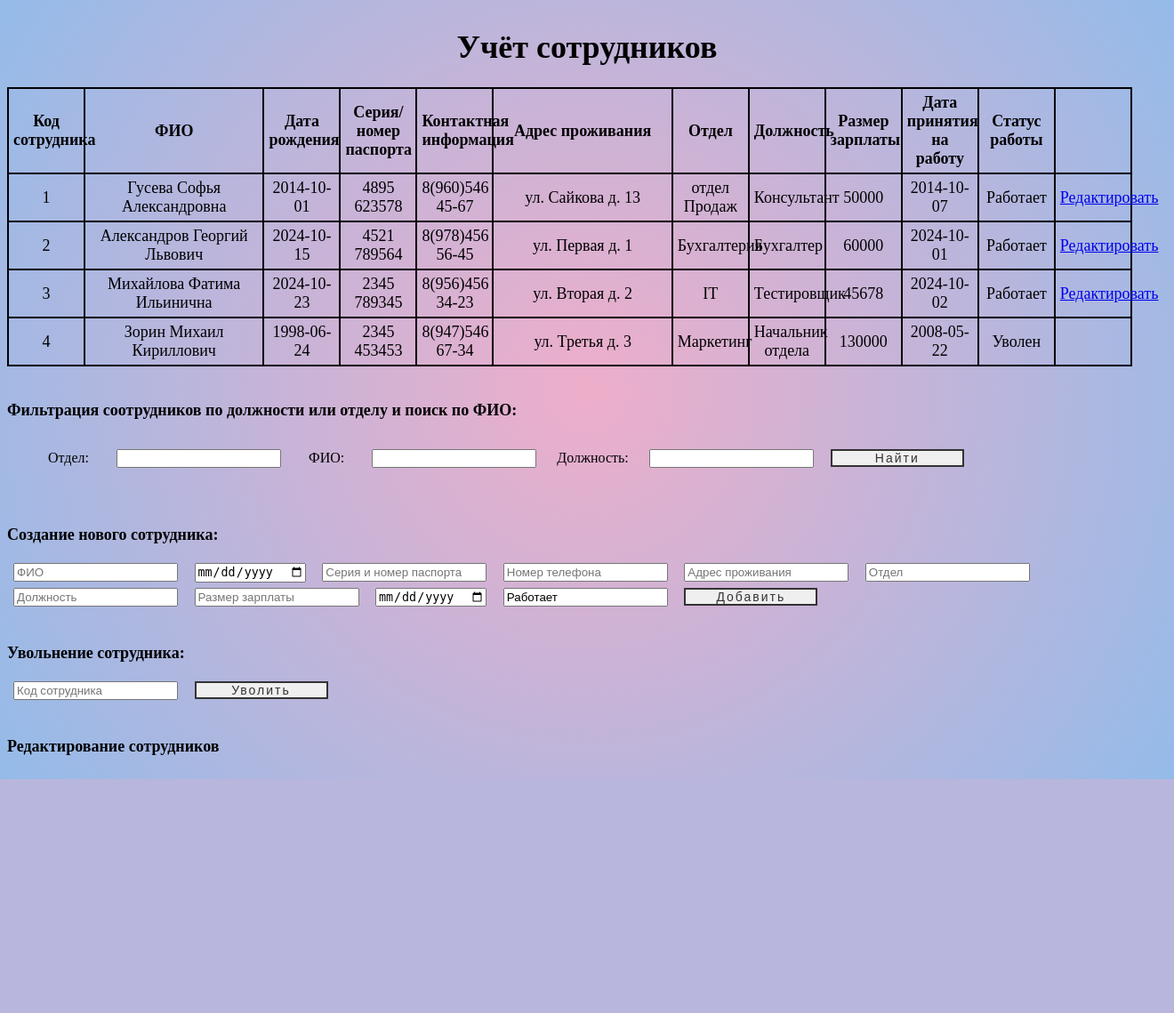
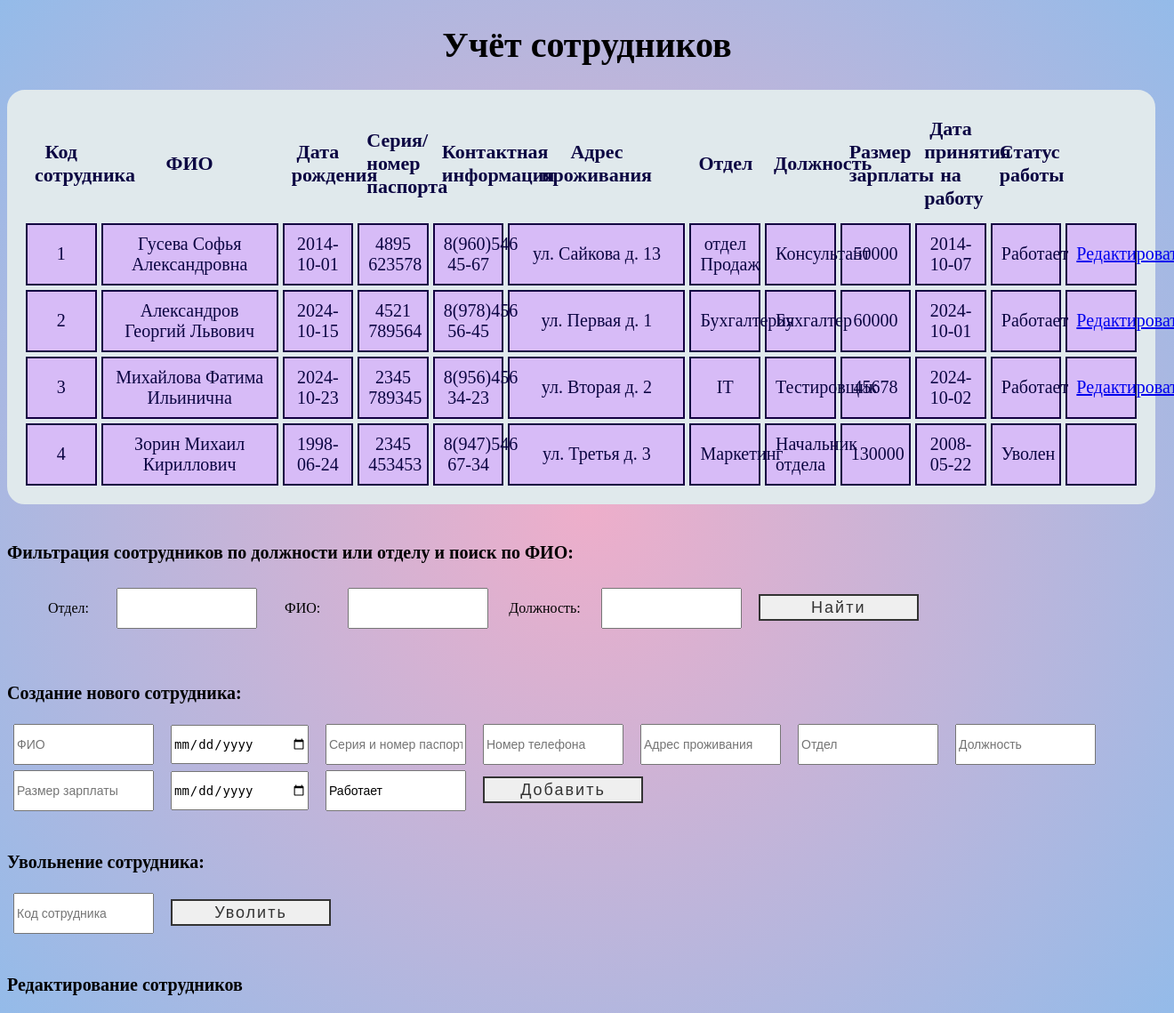
Before and after one commit to mibeebok/UchetSotrud, a PHP site: page / in a window 1320 px wide; the page is wider, and only the part inside the window is pictured. Shown: that part at 89% size. Before the commit the page ends 876 px from the top of that part, so only its background shows below. Run offline with PHP 8.4, Linux system fonts and the light colour scheme; data comes from the database, SQL or seed files in the repository; some libraries are stand-ins or nearby versions.

Commit message:
Красота
Сделала градиентный фон, оформила таблицу и поправила размеры input и label

```diff
--- a/style.css
+++ b/style.css
@@ -1,7 +1,17 @@
 body{
-  font-size: 18px;
-  font-family: 'Times New Roman', Times, serif;
-    align-content: center;
+    font-size: 20px;
+    font-family: 'Times New Roman', Times, serif;
+
+}
+input{
+  width: 150px;
+  height: 40px;
+  font-size: 14px;
+}
+label{
+  width: 150px;
+  height: 40px;
+  font-size: 20px;
 }
 .diagonal-gradient {
     background: rgb(238,174,202);
@@ -10,17 +20,29 @@ body{
 h1{
     text-align: center;
 }
-th,
+th {
+    font-size: 22px;
+    padding: 10px;
+}
 td {
     padding: 5px;
-    border: 2px solid rgb(0, 0, 0);
+    border: 2px solid rgb(20, 0, 66);
     text-align: center;
+    background: #d7bbf7;
+    padding: 10px;
 }
 table {
     table-layout: fixed;
-    width: 97%;
+    width: 99%;
     border-collapse: collapse;
     border: 2px solid rgb(0, 0, 0);
+    align-content: center;
+    border-collapse: separate;
+    border-spacing: 5px;
+    background: #e0e9ec;
+    color: #0b0542;
+    border: 16px solid #e0e9ec;
+    border-radius: 20px;
 }
 .filtrO{
     margin:12px 27px;
@@ -37,10 +59,10 @@ table {
 }
 button{
   margin: 15px;
-  width: 150px;
-  height: 20px;
+  width: 180px;
+  height: 30px;
   line-height: 2px;
-  font-size: 14px;
+  font-size: 18px;
   text-decoration: none;
   color: #333;
   border: 2px solid #333;
@@ -61,7 +83,7 @@ button:after{
   left: 0;
   width: 0;
   height: 100%;
-  background: #608fe6;
+  background: #ca83f3;
   color:aliceblue;
   transition: all .35s;
 }
```
